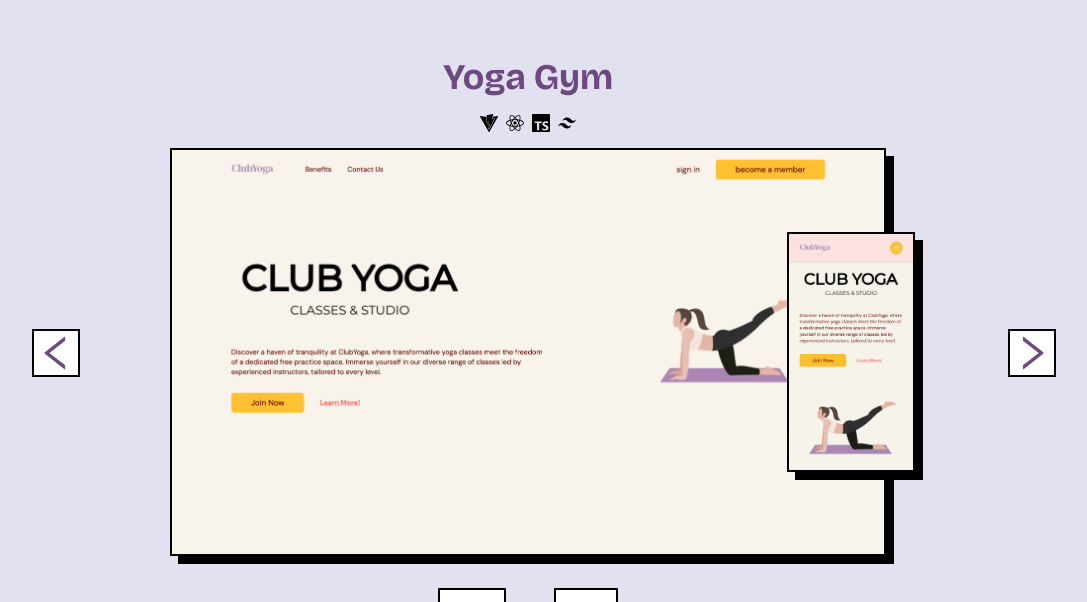
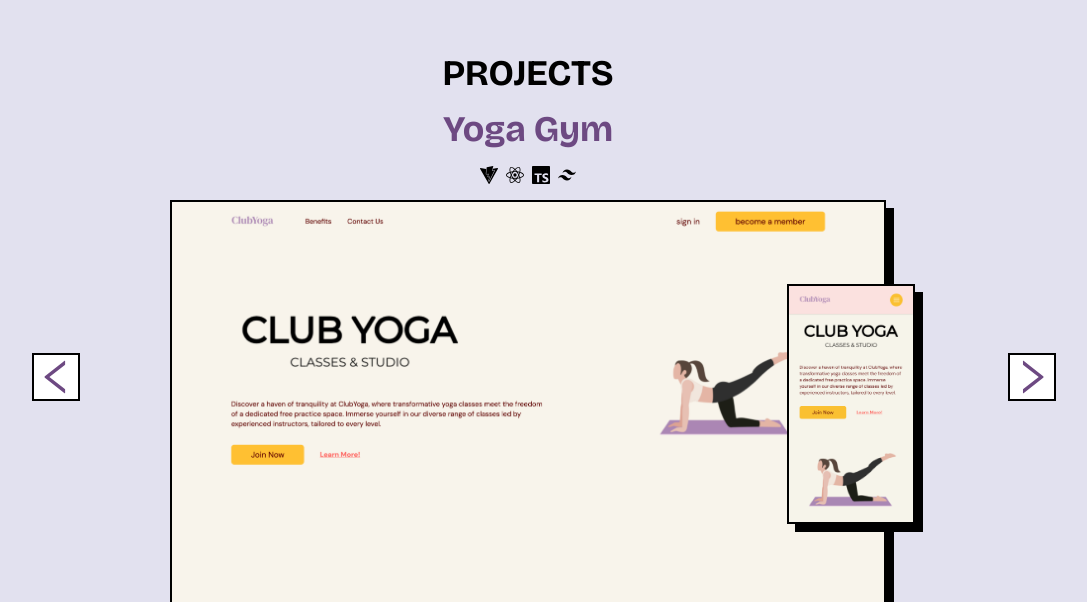
Before and after one commit to birdpersonn/birdpersonn.github.io, a React (Vite) app: page / in a window 1280 px wide. Shown: the part 1671-2273 px from the top of the page, without its empty margins (96-1183 px from the left). Built offline with nearby package versions, Linux system fonts and the light colour scheme.

Commit message:
style updates

```diff
--- a/src/scenes/navBar/index.tsx
+++ b/src/scenes/navBar/index.tsx
@@ -106,11 +106,11 @@ const NavBar = ({ selectedPage, setSelectedPage }: Props) => {
                             selectedPage={selectedPage}
                             setSelectedPage={setSelectedPage}
                         />
-                        <Link
+                        {/* <Link
                             page="Experience"
                             selectedPage={selectedPage}
                             setSelectedPage={setSelectedPage}
-                        />
+                        /> */}
                         <Link
                             page="Contact Me"
                             selectedPage={selectedPage}
--- a/src/scenes/projects/index.tsx
+++ b/src/scenes/projects/index.tsx
@@ -18,12 +18,13 @@ const Projects = ({ setSelectedPage }: Props) => {
     return (
         <section
             id="projects"
-            className='min-h-full pt-18 md:pt-12 flex flex-col items-center justify-center'
+            className='min-h-full pt-18 md:pt-24 flex flex-col items-center justify-center'
         >
             <motion.div
                 className='md:w-4/5 h-5/6 flex flex-col md:flex-row justify-center items-center'
                 onViewportEnter={() => setSelectedPage(SelectedPage.Projects)}
             >
+
                 {/* DESKTOP PREV PROJ ARROW */}
                 {isAboveMediumScreens && (
                     <button onClick={pagePrev}>
@@ -35,6 +36,7 @@ const Projects = ({ setSelectedPage }: Props) => {
                     className='w-full flex flex-col justify-center items-center gap-4 md:pr-8'
                 >
                     {/* PROJECT TITLE */}
+                    <h1 className="text-4xl font-semibold text-black">PROJECTS</h1>
                     <h1 className='text-3xl font-semibold md:text-4xl'>
                         {currentProject.title}
                     </h1>
--- a/src/scenes/skills/index.tsx
+++ b/src/scenes/skills/index.tsx
@@ -12,7 +12,7 @@ const index = ({ setSelectedPage }: Props) => {
     return (
         <section
             id="skills"
-            className="h-full pt-32 md:pt-0 flex flex-col items-center justify-center bg-cat-purple gap-4"
+            className="h-full pt-20 md:pt-0 flex flex-col items-center justify-center bg-cat-purple gap-4"
         >
             <h1 className="text-4xl font-semibold text-black">SKILLS</h1>
             <motion.div
```
